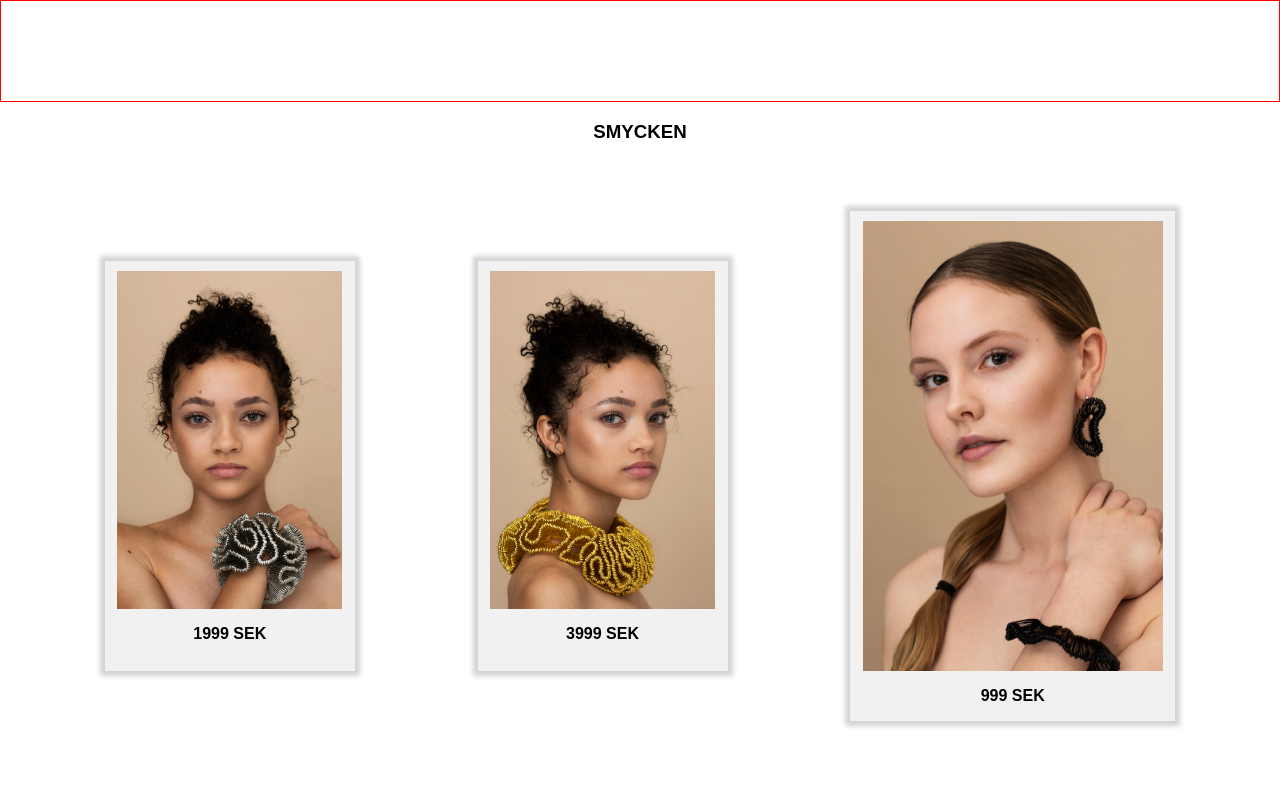
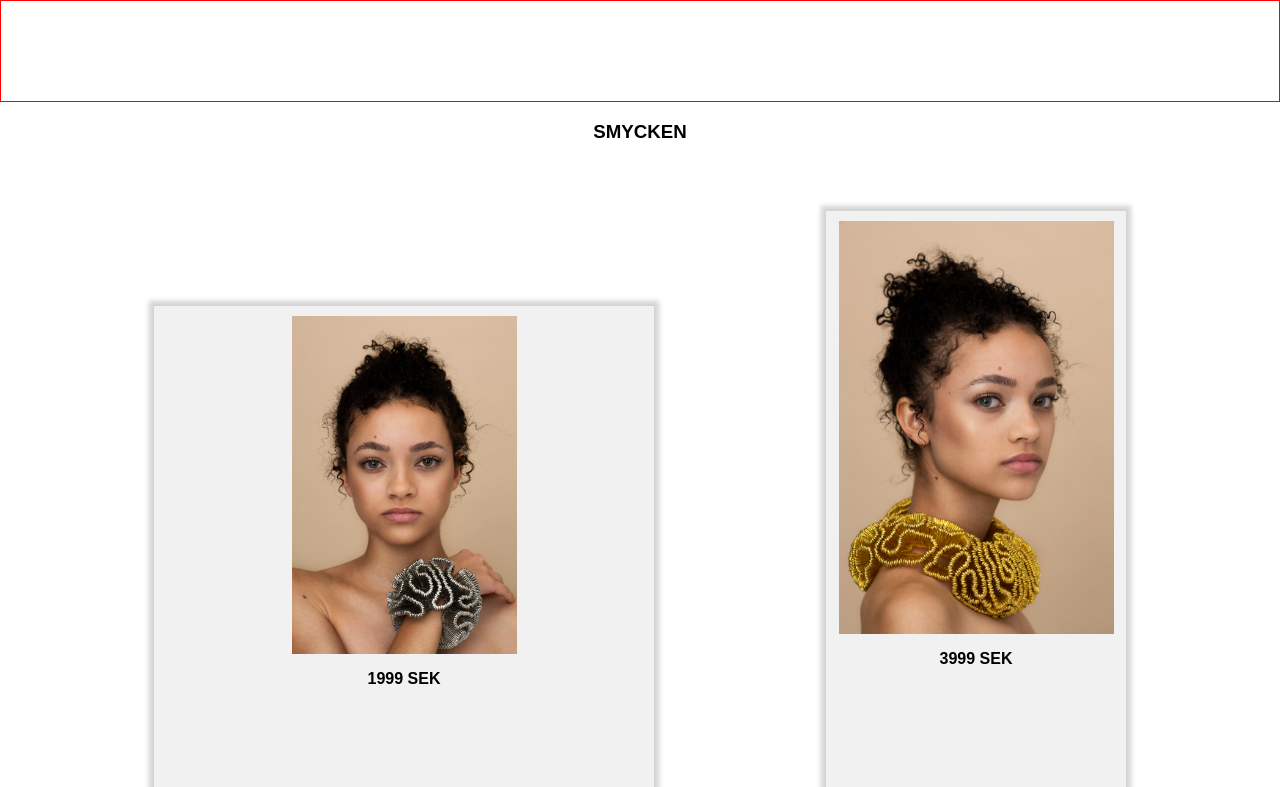
Before and after one commit to Holmkvists/first-group-project, a website: page adam.html in a window 1280 px wide. Shown: the top 787 px of the page. Drawn offline with Linux system fonts and the light colour scheme.

Commit message:
query-updates

```diff
--- a/scss/adam.scss
+++ b/scss/adam.scss
@@ -70,12 +70,24 @@ footer {
 }
 
 @media screen and (min-width: 1000px) {
-    .product-container:nth-child(3n) {
-        width: 325px;
+    section {
+        // flex-wrap: nowrap;
+    }
+
+    .product-container:nth-child(1n) {
+        width: 500px;
         height: 510px;
+    }
+    .product-container:nth-child(2n) {
+        width: 300px;
+        height: 700px;
 
         img {
-            width: 300px;
+            width: 275px;
+        }
+        .product-container:nth-child(3n) {
+            width: 600px;
+            height: 510px;
         }
     }
 }
```
Also changed, not shown: css/adam.css.
